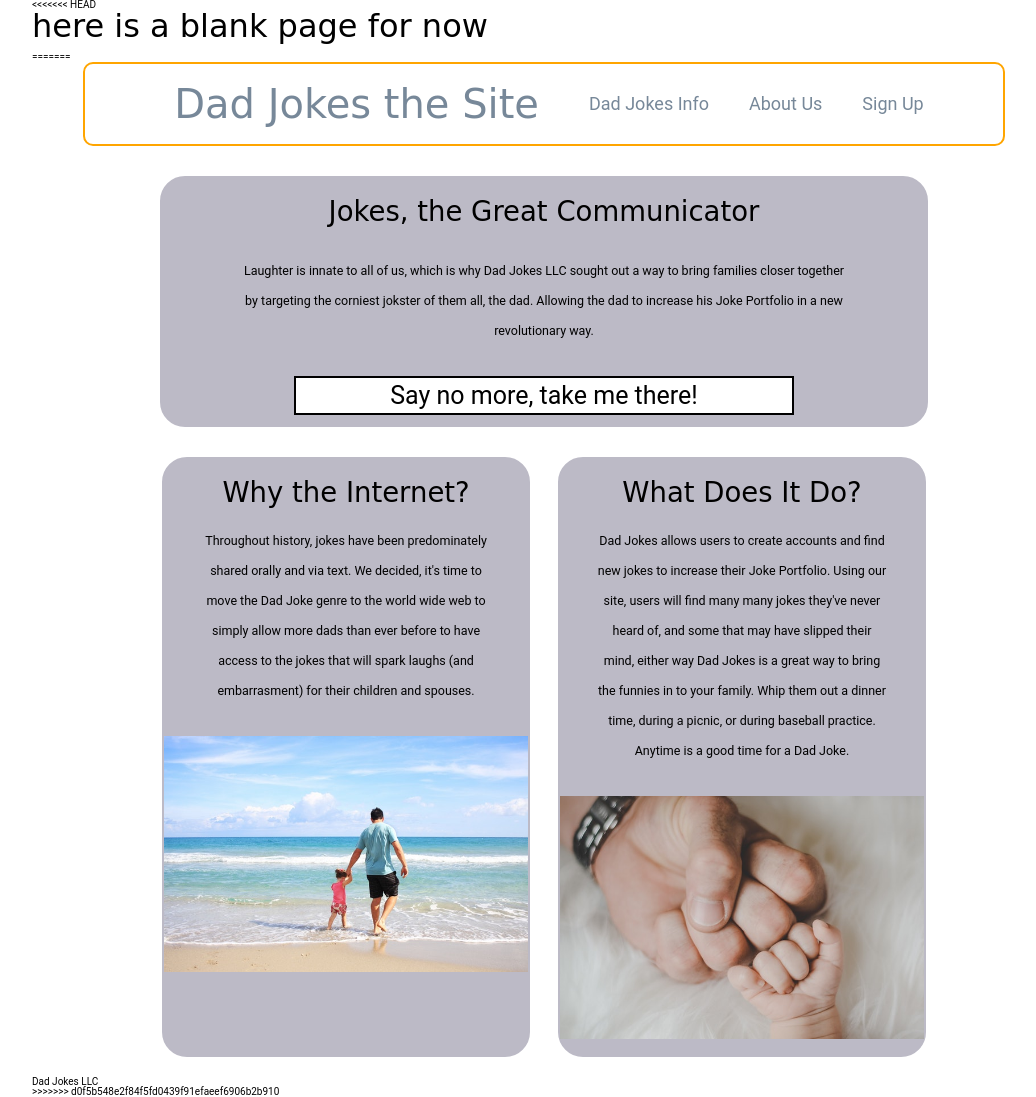
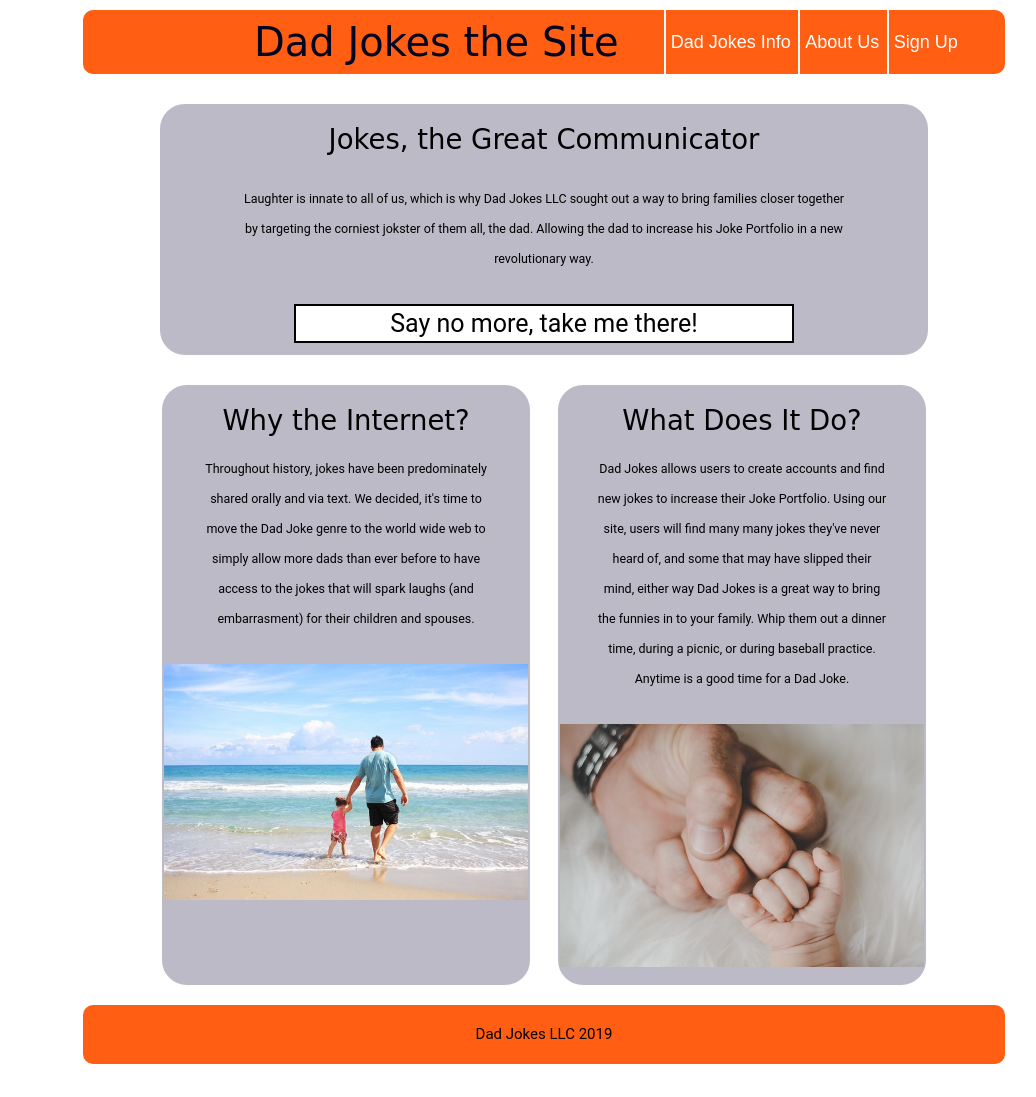
Before and after one commit to bw-pt-dad-jokes/Marketing-Page, a plain HTML site: page aboutdadjokes.html in a window 1280 px wide. Shown: the whole page, without its empty margins (96-1132 px from the left). After the commit the page ends 1074 px from the top, so only its background shows below. Drawn offline with Linux system fonts and the light colour scheme; a web font is replaced by a local one.

Commit message:
finished final touchups with links and header and footer keeping them uniform on all pages

```diff
--- a/aboutdadjokes.html
+++ b/aboutdadjokes.html
@@ -1,6 +1,7 @@
-<<<<<<< HEAD
-<h2>here is a blank page for now</h2>
-=======
+<!-- <<<<<<< HEAD
+ <h2>here is a blank page for now</h2>
+ commented out because it kept showing up on the actual pages?
+======= -->
 <!DOCTYPE HTML>
 <html>
     <head>
@@ -11,14 +12,16 @@
     </head>
 
     <body>
-        <header>
-            <nav class="mark-nav">
-                <a href="index.html"><h1>Dad Jokes the Site</h1></a>
-                <a href="aboutdadjokes.html">Dad Jokes Info</a>
-                <a href="about.html">About Us</a>
-                <a href="https://dad-joke-puns.netlify.com/">Sign Up</a>
-            </nav>
-        </header>
+      <header>
+        <nav class="mark-nav">
+          <a class="title-anchor" href="./index.html"><h1>Dad Jokes the Site</h1></a>
+          <div class="a-tags">
+            <a href="./aboutdadjokes.html">Dad Jokes Info</a>
+            <a href="./aboutmembers.html">About Us</a>
+            <a href="https://dad-joke-puns.netlify.com/" target="_blank">Sign Up</a>
+          </div>
+        </nav>
+      </header>
 
         <section class="topSection">
             <div class="largeBlock">
@@ -43,8 +46,13 @@
         </section>
 
         <footer>
-            <copyright>Dad Jokes LLC</copyright>
+          <copyright>Dad Jokes LLC 2019</copyright>
+          <!-- <div class"a-tags">
+            <a href="#">Dad Jokes Info</a>
+            <a href="#">About Us</a>
+            <a href="#">Sign Up</a>
+          </div> -->
         </footer>
     </body>
 </html>
->>>>>>> d0f5b548e2f84f5fd0439f91efaeef6906b2b910
+<!-- >>>>>>> d0f5b548e2f84f5fd0439f91efaeef6906b2b910 -->
--- a/app.html
+++ /dev/null
@@ -1,36 +0,0 @@
-<html lang="en">
-
-<head>
-  <meta charset="utf-8">
-
-  <title>Mobile</title>
-
-  <link rel="stylesheet" href="css/index.css">
-
-  <!--[if lt IE 9]>
-    <script src="https://cdnjs.cloudflare.com/ajax/libs/html5shiv/3.7.3/html5shiv.js"></script>
-  <![endif]-->
-</head>
-
-<body>
-  <header>
-    <nav class="mark-nav">
-      <h1>Dad Jokes the Site</h1>
-      <div class="a-tags">
-        <a href="./aboutdadjokes.html">Dad Jokes Info</a>
-        <a href="./about.html">About Us</a>
-        <a href="#">Sign Up</a>
-      </div>
-    </nav>
-  </header>
-  <section>
-    <div class="about-app">
-      <h1>Try the new Dad Jokes App</h1>
-      <p>The new and improved Dad Jokes App is available today in both the Google Play Store and </p>
-    </div>
-    <!-- This image tag will have the picture of the android and apple device with screenshots of mobile app on both sides! <img src="" alt=""> -->
-  </section>
-
-</body>
-
-</html>
--- a/less/about.less
+++ b/less/about.less
@@ -1,4 +1,4 @@
-//styling for the body of the about Page
+//styling for the body of the about the members Page
 
 .about-content{
   .displayFlex(center; center; 90%; 10px 5%;);
```
Also changed, not shown: aboutmembers.html (+2 -2 lines), index.html (+9 -5 lines), css/aboutdadjokes.css, css/landing-page.css.
